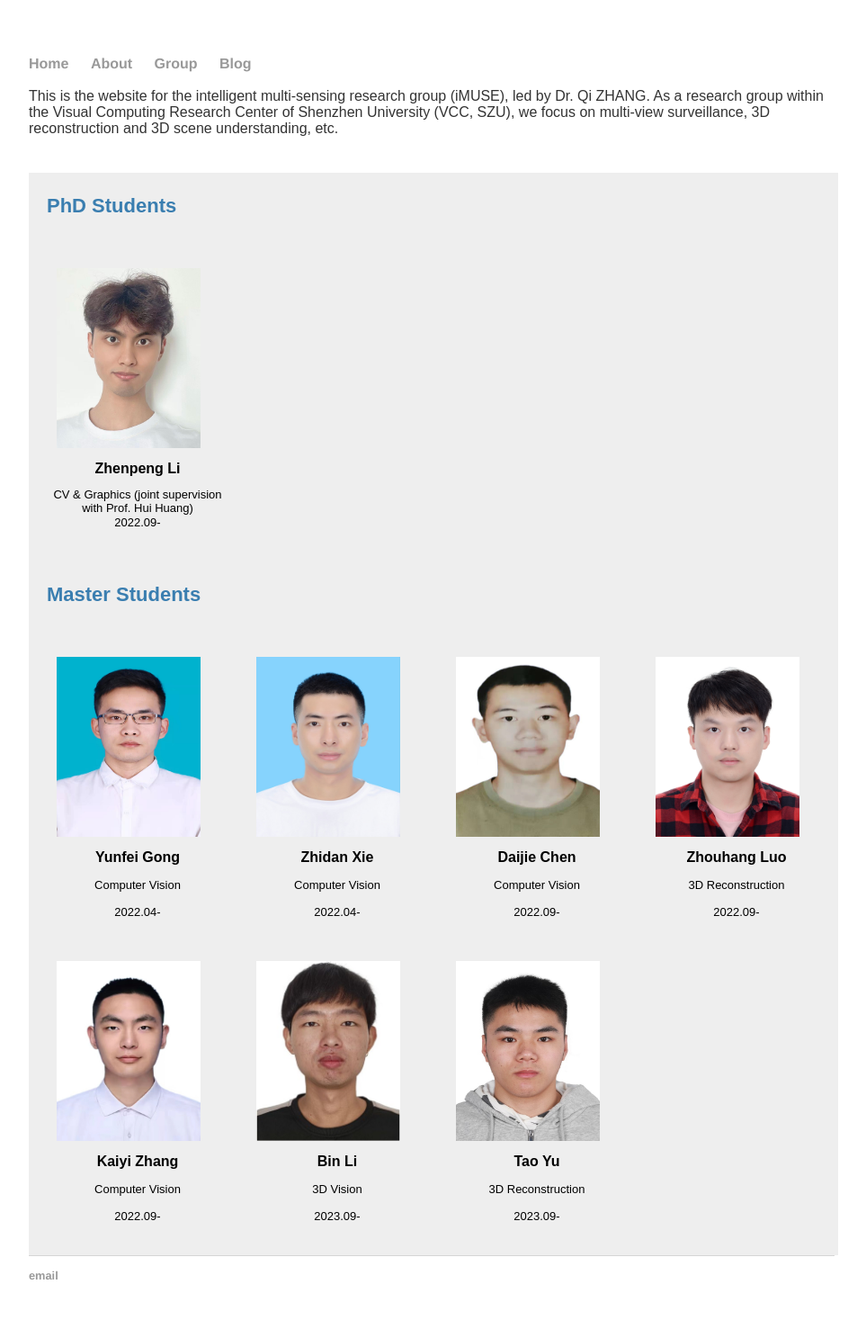
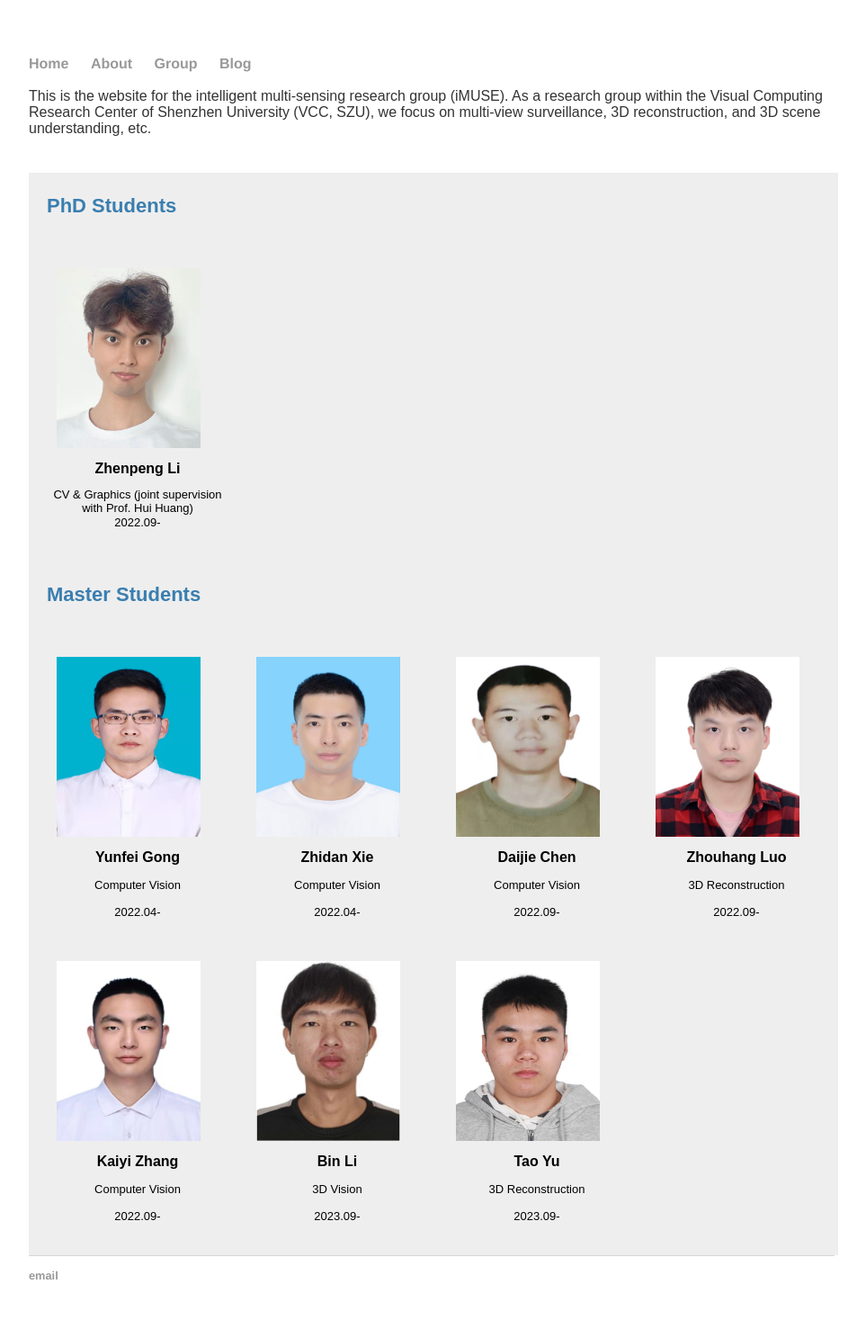
Before and after one commit to zqyq/zqyq.github.io, a Jekyll site: the page built from group/index.html, in a window 1280 px wide. Shown: the whole page at 90% size, without its empty margins (160-1123 px from the left). Built offline with Jekyll 4.4.1, drawn with Linux system fonts in a browser that asks for light colours.

Commit message:
Update index.html

```diff
--- a/group/index.html
+++ b/group/index.html
@@ -4,9 +4,9 @@
 ---
 
 
-<p2>  This is the website for the intelligent multi-sensing research group (iMUSE), led by Dr. Qi ZHANG.
-As a research group within the Visual Computing Research Center of Shenzhen University (VCC, SZU), we focus on multi-view surveillance,
-	3D reconstruction and  3D scene understanding, etc. </p2>
+<p2>  This is the website for the intelligent multi-sensing research group (iMUSE).
+      As a research group within the Visual Computing Research Center of Shenzhen University (VCC, SZU),
+      we focus on multi-view surveillance, 3D reconstruction, and 3D scene understanding, etc. </p2>
 
 
 <!DOCTYPE html>
```
